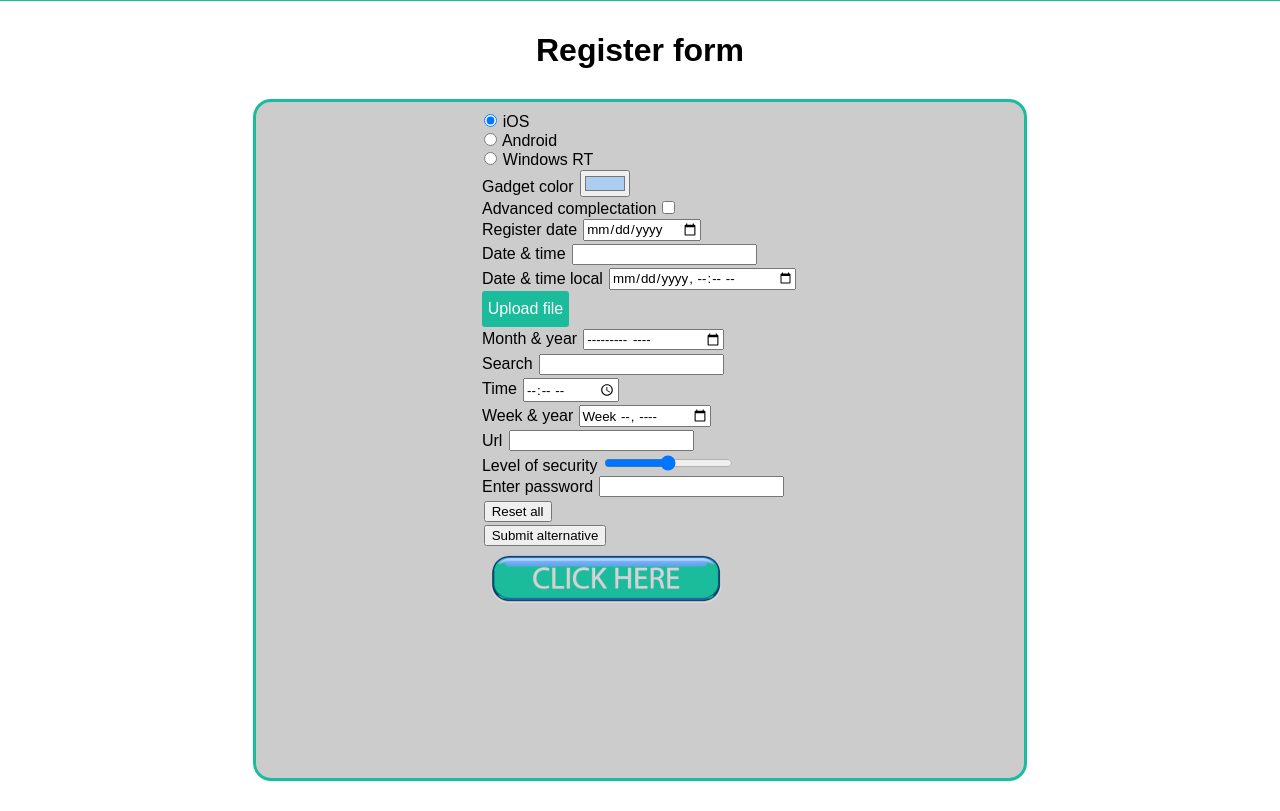
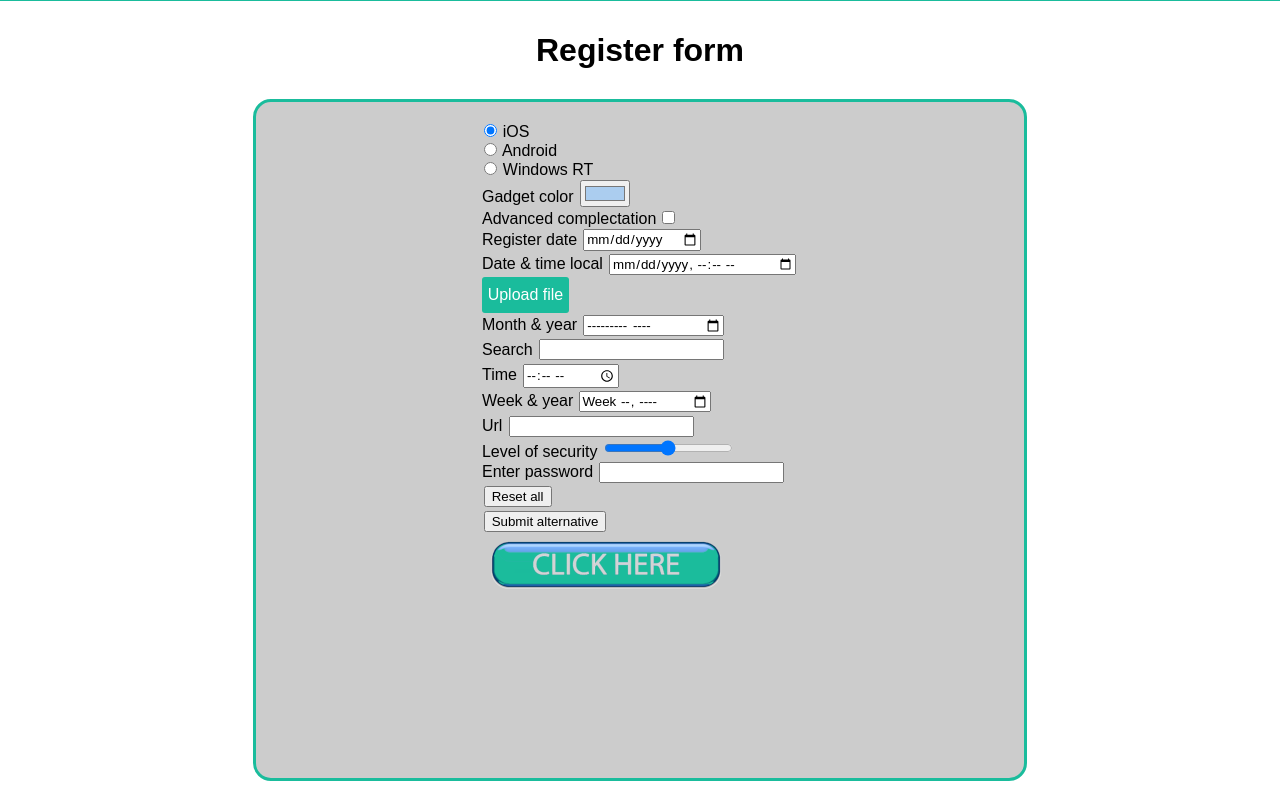
Before and after one commit to huorehu/intro-web-full-stack, a PHP site: page / in a window 1280 px wide. Shown: the part 2399-3210 px from the top of the page. Run offline with PHP 8.4, Linux system fonts and the light colour scheme; some libraries are stand-ins or nearby versions.

Commit message:
remove unused form attributes and deprecated form input

```diff
--- a/wd-ps1-html-css/landing-page/index.html
+++ b/wd-ps1-html-css/landing-page/index.html
@@ -96,7 +96,7 @@
       <footer class="footer">
         <a name="register"></a>
         <h1 class="footer__caption">Register form</h1>
-        <form class="register-form" action="" method="">
+        <form class="register-form">
           <div class="info">
             <input type="radio" name="os" checked> iOS<br>
             <input type="radio" name="os"> Android<br>
@@ -107,8 +107,6 @@
             <input type="checkbox" id="complectation" value=""><br>
             <label for="register-date">Register date</label>
             <input type="date" id="register-date" value="" min="2018-06-01"><br>
-            <label for="date-time">Date & time</label>
-            <input type="datetime" id="date-time" value=""><br>
             <label for="date-time-local">Date & time local</label>
             <input type="datetime-local" id="date-time-local" value=""><br>
             <div class="file-upload">
--- a/wd-ps1-html-css/landing-page/style.css
+++ b/wd-ps1-html-css/landing-page/style.css
@@ -202,7 +202,7 @@ textarea::-moz-placeholder {
 
 .info {
   display: inline-block;
-  margin: 10px auto;
+  margin: 20px auto;
 }
 
 .info input {
```
